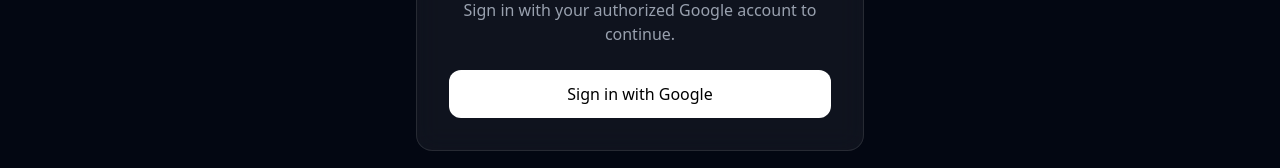
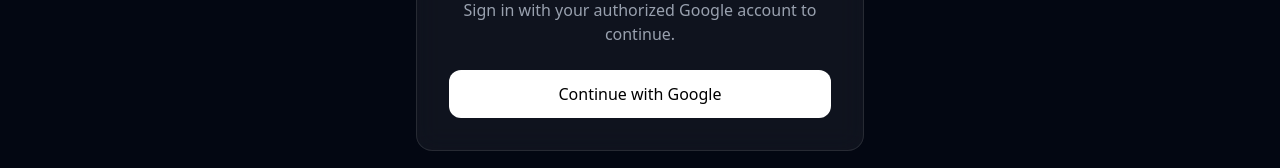
Before and after one commit to rashidnjoroge7-blip/myportfolio, a Next.js app: page /admin/login in a window 1280 px wide. Shown: the part 494-662 px from the top of the page. Built offline with nearby package versions, Linux system fonts and the light colour scheme.

Commit message:
Update admin login page

```diff
--- a/src/app/admin/login/page.tsx
+++ b/src/app/admin/login/page.tsx
@@ -4,20 +4,22 @@ import { signIn } from "next-auth/react";
 
 export default function AdminLoginPage() {
   return (
-    <div className="flex min-h-screen items-center justify-center bg-gray-950 text-white">
-      <div className="p-8 rounded-2xl border border-white/10 bg-white/5 backdrop-blur-md max-w-md w-full text-center">
-        <h1 className="text-2xl font-bold mb-2">Admin Portal</h1>
-        <p className="text-gray-400 mb-6">
+    <main className="flex min-h-screen items-center justify-center bg-gray-950 px-4 text-white">
+      <div className="w-full max-w-md rounded-2xl border border-white/10 bg-white/5 p-8 text-center backdrop-blur-md">
+        <h1 className="mb-2 text-2xl font-bold">Admin Portal</h1>
+
+        <p className="mb-6 text-gray-400">
           Sign in with your authorized Google account to continue.
         </p>
 
         <button
+          type="button"
           onClick={() => signIn("google", { callbackUrl: "/admin" })}
-          className="w-full py-3 px-4 rounded-xl bg-white text-black font-medium hover:bg-gray-200 transition"
+          className="w-full rounded-xl bg-white px-4 py-3 font-medium text-black transition hover:bg-gray-200"
         >
-          Sign in with Google
+          Continue with Google
         </button>
       </div>
-    </div>
+    </main>
   );
 }
```
